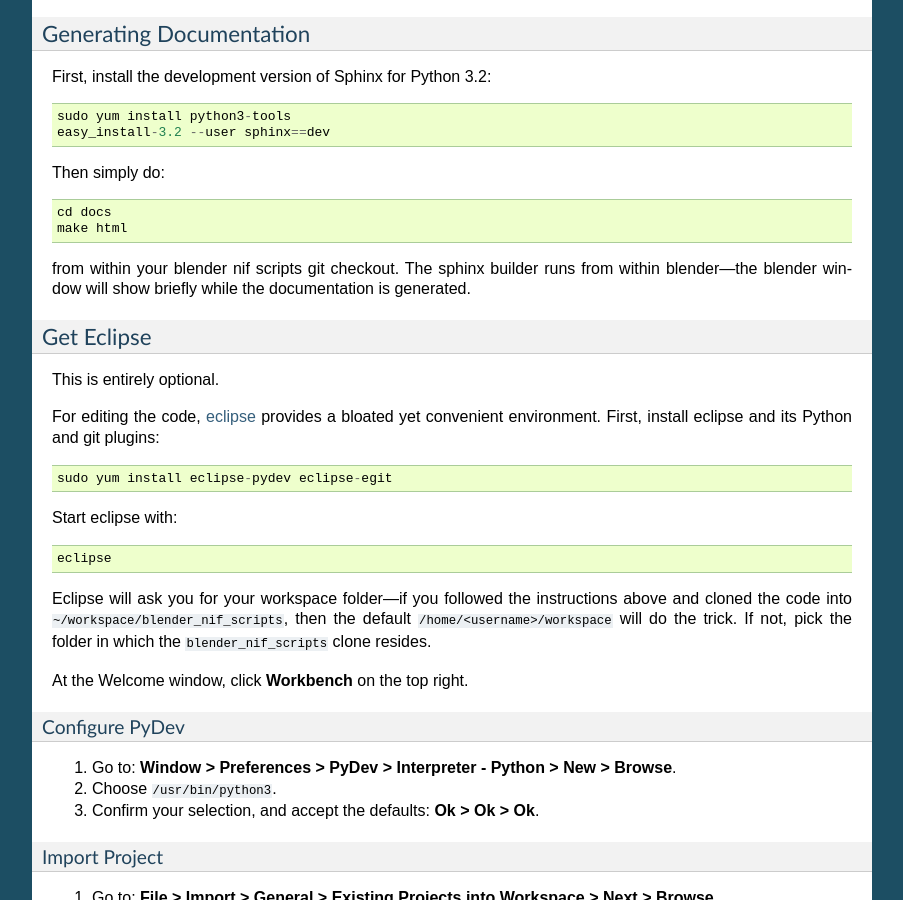
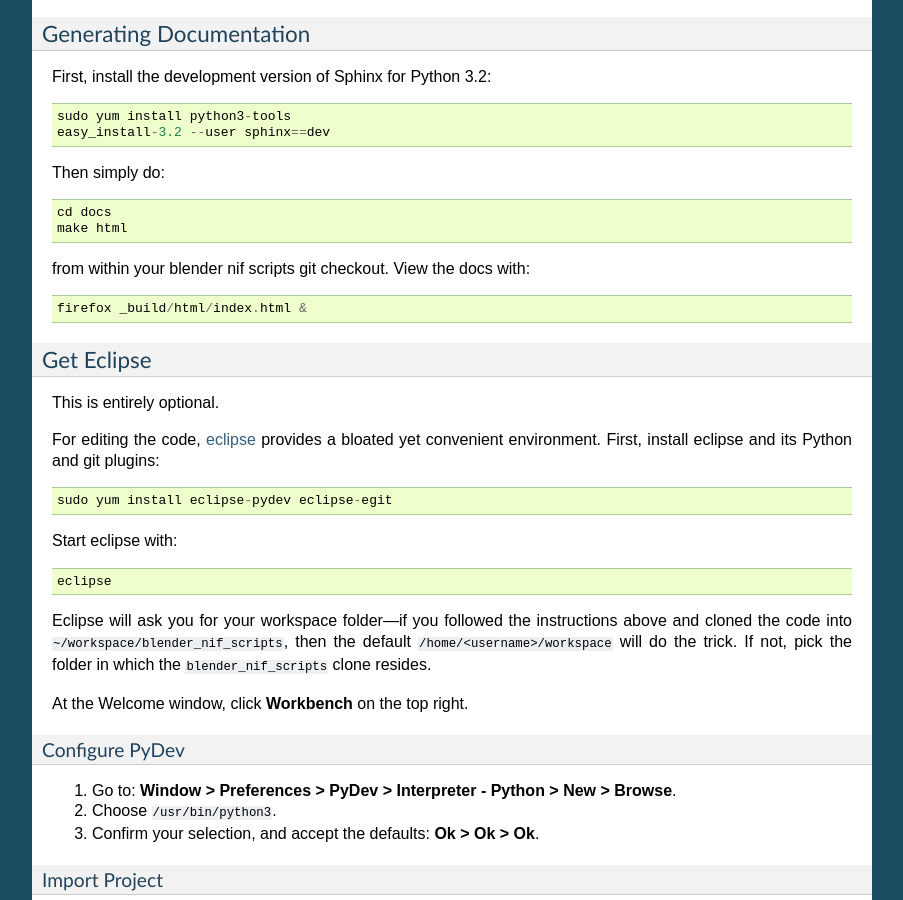
Before and after one commit to niftools/blender_niftools_addon, a Sphinx documentation site: the page built from docs/development/index.rst, in a window 1280 px wide and 900 px high, scrolled down 1465 px. Shown: the whole window, without its empty margins (198-1101 px from the left). Built offline with Sphinx 7.4.7, drawn with Linux system fonts in a browser that asks for light colours; formulas are drawn with MathJax 3.

Commit message:
Run blender in factory startup when generating docs (runs faster as it skips reading the .blend startup file).

```diff
--- a/docs/blender-sphinx-build.py
+++ b/docs/blender-sphinx-build.py
@@ -4,8 +4,8 @@
 
 # run sphinx builder
 # this assumes that the builder is called as
-# "blender --background --python blender-sphinx-build.py -- ..."
-# sys.argv[4:] passes the correct arguments onto the builder by
-# dropping the first three arguments
+# "blender --background --factory-startup --python blender-sphinx-build.py -- ..."
+# sys.argv[5:] passes the correct arguments onto the builder by
+# dropping the first four arguments
 import sphinx
-sphinx.main(argv=sys.argv[4:])
+sphinx.main(argv=sys.argv[5:])
--- a/docs/development/index.rst
+++ b/docs/development/index.rst
@@ -110,9 +110,9 @@
   cd docs
   make html
 
-from within your blender nif scripts git checkout. The sphinx builder
-runs from within blender---the blender window will show briefly while
-the documentation is generated.
+from within your blender nif scripts git checkout. View the docs with::
+
+  firefox _build/html/index.html &
 
 Get Eclipse
 -----------
```
Also changed, not shown: 1 other file.
